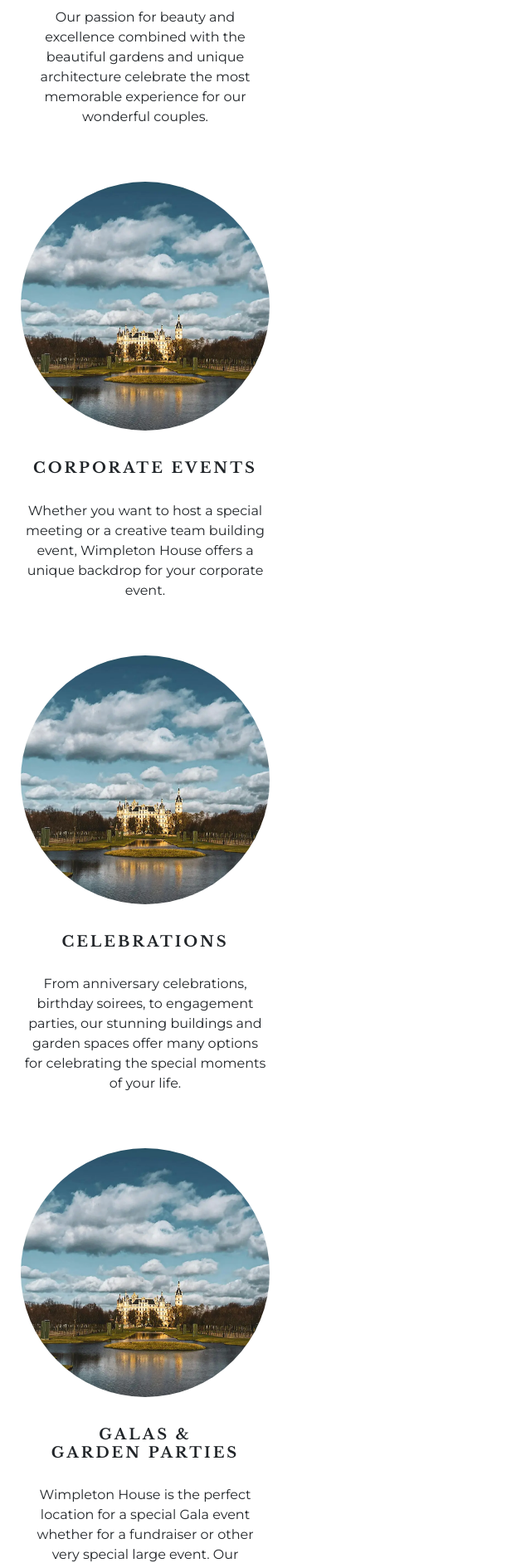
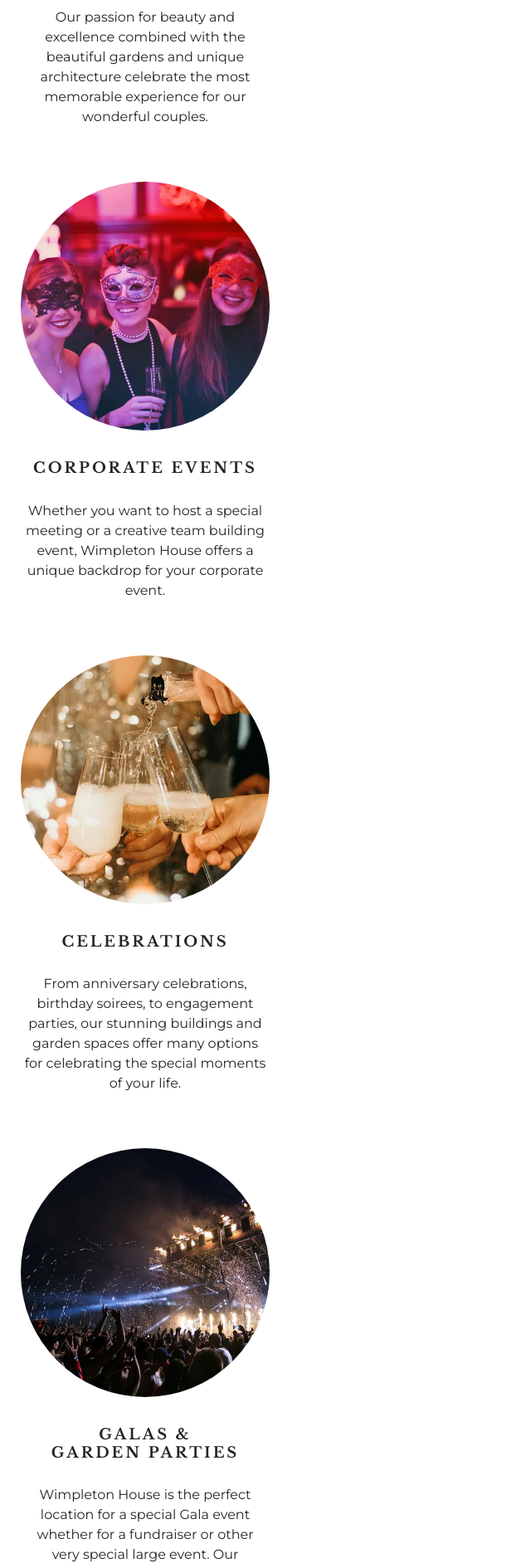
Before and after one commit to hysinh/wimpleton-booking-app, a Django app: page / in a window 1280 px wide. Shown: the part 1120-3004 px from the top of the page at 83% size, without its empty margins (0-640 px from the left). Run offline with Django 5.2, Linux system fonts and the light colour scheme.

Commit message:
Update featured event images on home page

```diff
--- a/booking/templates/booking/index.html
+++ b/booking/templates/booking/index.html
@@ -42,7 +42,7 @@
         </div>
       </div>
       <div class="col featured-events">
-        <div id="featured-events-img-weddings"></div>
+        <div id="featured-events-img-corporate"></div>
         <div>
           <h2>Corporate events</h2>
           <p>Whether you want to host a special meeting or a creative
@@ -52,7 +52,7 @@
         </div>
       </div>
       <div class="col featured-events">
-        <div id="featured-events-img-weddings"></div>
+        <div id="featured-events-img-celebrations"></div>
         <div>
           <h2>Celebrations</h2>
           <p>From anniversary celebrations, birthday soirees, to engagement
@@ -62,7 +62,7 @@
         </div>
       </div>
       <div class="col featured-events">
-        <div id="featured-events-img-weddings"></div>
+        <div id="featured-events-img-galas"></div>
         <div>
           <h2>Galas & <br>Garden Parties</h2>
           <p>Wimpleton House is the perfect location for a special Gala event
--- a/static/css/style.css
+++ b/static/css/style.css
@@ -1,5 +1,5 @@
 body {
-    background-color: #7c0c62;
+    background-color: #445261;
     font-family: Montserrat, sans-serif;
 }
 
@@ -38,11 +38,11 @@ body {
 
 /* Featured image styles */
 .featured-image-container {
-    background-color: yellow;
+    background-color: #ffffff;
 }
 
 .home-image {
-    background: url("/static/images/wimpleton_home_1600x900.webp") no-repeat center/cover, #445261;
+    background: url("/static/images/wimpleton_home_1600x900.webp") no-repeat bottom/cover, #445261;
     height: 400px;
 }
 
@@ -93,7 +93,7 @@ body {
 }
 
 #featured-events-img-weddings {
-    background: url("/static/images/wimpleton_home_1600x900.webp") no-repeat top center / cover;
+    background: url("/static/images/featured-event-images-weddings_600x600.webp") no-repeat top center / cover;
     height: 90vw;
     width: 90vw;
     margin: 0 auto;
@@ -104,6 +104,41 @@ body {
     max-height: 300px;
 }
 
+#featured-events-img-celebrations {
+    background: url("/static/images/featured-event-images-celebrations_600x600.webp") no-repeat top center / cover;
+    height: 90vw;
+    width: 90vw;
+    margin: 0 auto;
+    padding-bottom: 20px;
+    /* Makes the square image into a circle */
+    border-radius: 50%;
+    max-width: 300px;
+    max-height: 300px;
+}
+
+#featured-events-img-corporate {
+    background: url("/static/images/featured-event-images-corporate_600x600.webp") no-repeat top center / cover;
+    height: 90vw;
+    width: 90vw;
+    margin: 0 auto;
+    padding-bottom: 20px;
+    /* Makes the square image into a circle */
+    border-radius: 50%;
+    max-width: 300px;
+    max-height: 300px;
+}
+
+#featured-events-img-galas {
+    background: url("/static/images/featured-event-images-galas_600x600.webp") no-repeat top center / cover;
+    height: 90vw;
+    width: 90vw;
+    margin: 0 auto;
+    padding-bottom: 20px;
+    /* Makes the square image into a circle */
+    border-radius: 50%;
+    max-width: 300px;
+    max-height: 300px;
+}
 
 
 
```
Also changed, not shown: static/images/featured-event-images-celebrations_600x600.webp (added), static/images/featured-event-images-corporate_600x600.webp (added), static/images/featured-event-images-galas_600x600.webp (added), static/images/featured-event-images-weddings_600x600.webp (added).
